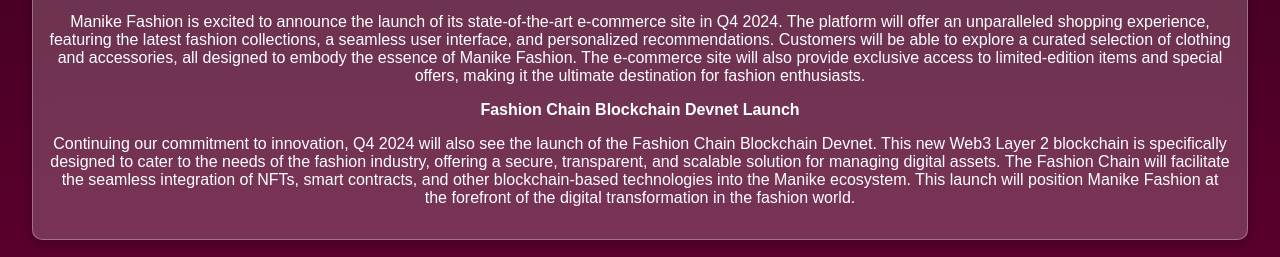
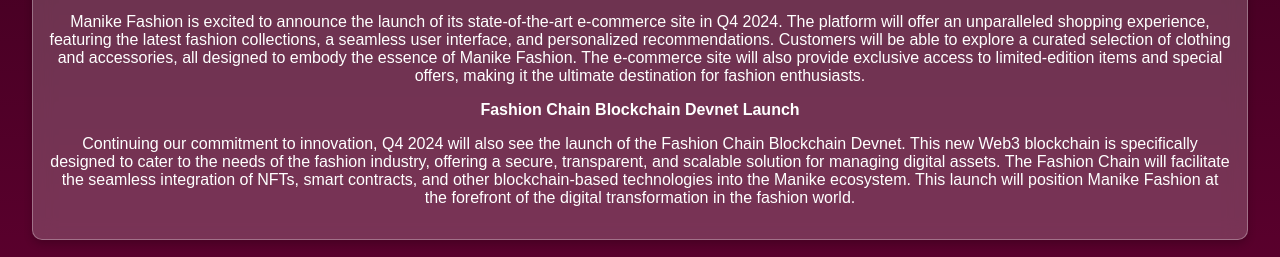
Before and after one commit to ethoart/manikeroadmap, a plain HTML site: page index.html in a window 1280 px wide. Shown: the part 1200-1457 px from the top of the page. Drawn offline with Linux system fonts and the light colour scheme.

Commit message:
Update index.html

```diff
--- a/index.html
+++ b/index.html
@@ -37,7 +37,7 @@
 
 <b>Fashion Chain Blockchain Devnet Launch</b>
 
-                    <p>Continuing our commitment to innovation, Q4 2024 will also see the launch of the Fashion Chain Blockchain Devnet. This new Web3 Layer 2 blockchain is specifically designed to cater to the needs of the fashion industry, offering a secure, transparent, and scalable solution for managing digital assets. The Fashion Chain will facilitate the seamless integration of NFTs, smart contracts, and other blockchain-based technologies into the Manike ecosystem. This launch will position Manike Fashion at the forefront of the digital transformation in the fashion world.</p>
+                    <p>Continuing our commitment to innovation, Q4 2024 will also see the launch of the Fashion Chain Blockchain Devnet. This new Web3 blockchain is specifically designed to cater to the needs of the fashion industry, offering a secure, transparent, and scalable solution for managing digital assets. The Fashion Chain will facilitate the seamless integration of NFTs, smart contracts, and other blockchain-based technologies into the Manike ecosystem. This launch will position Manike Fashion at the forefront of the digital transformation in the fashion world.</p>
                     </p>
                 </div>
                 <div class="timeline-item" data-quarter="Q2">
```
